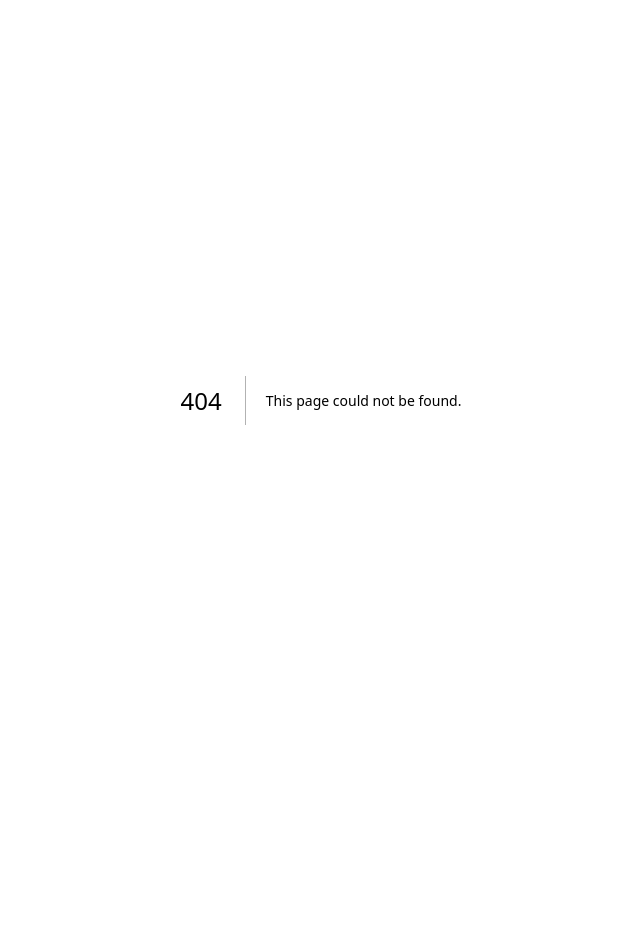
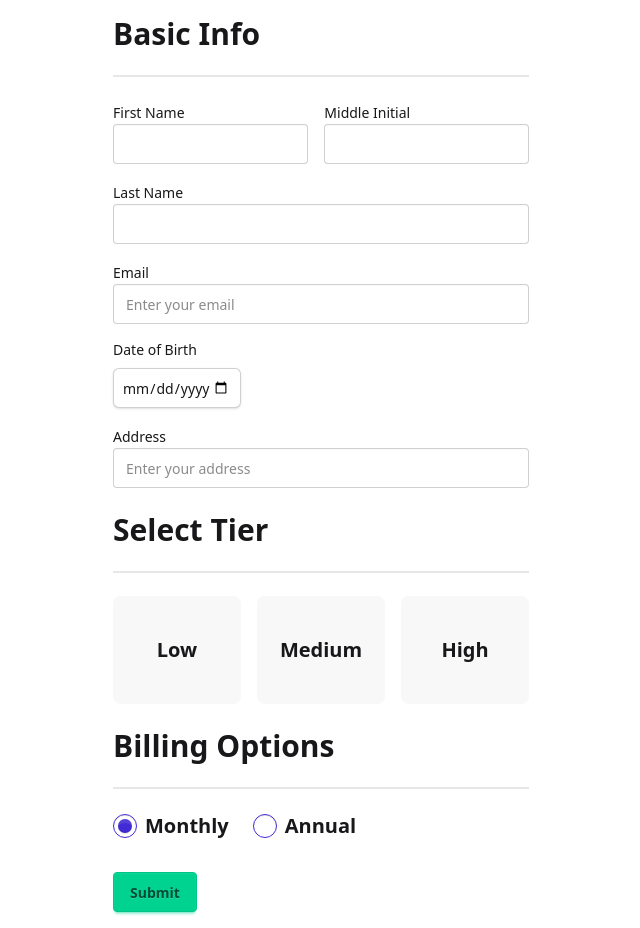
Before and after one commit to jacobschestnut/radian-case-study-client, a Next.js app: page /form in a window 1280 px wide. Before the commit this address had no page. Shown: the whole page, without its empty margins (319-959 px from the left). Before the commit the page ends 800 px from the top, so only its background shows below. Built offline with nearby package versions, Linux system fonts and the light colour scheme.

Commit message:
include tier selection and billing period options in form

```diff
--- a/src/app/api/address-autofill/route.ts
+++ b/src/app/api/address-autofill/route.ts
@@ -15,8 +15,6 @@ export async function POST(req: Request) {
 
     const autoFillData = await addressAutoFillResponse.json();
 
-    console.log(autoFillData);
-
     return NextResponse.json(autoFillData);
 
   } catch (error) {
--- a/src/app/page.tsx
+++ b/src/app/form/page.tsx
@@ -1,9 +1,9 @@
 'use client';
 
-import { BlockList } from "net";
+import TierCard from "@/components/TierCard";
 import { useState, useEffect } from "react";
 
-const Home = () => {
+const Form = () => {
   const [email, setEmail] = useState<string>('');
   const [isValidEmail, setIsValidEmail] = useState<boolean | null>(null);
   const [emailFocused, setEmailFocused] = useState<boolean>(false);
@@ -11,6 +11,11 @@ const Home = () => {
   const [address, setAddress] = useState<string>('');
   const [autofillData, setAutofillData] = useState<any[]>([]);
   const [addressFocused, setAddressFocused] = useState<boolean>(false);
+
+  const tierOptions = ['Low', 'Medium', 'High'];
+  const [selectedOption, setSelectedOption] = useState<string | null>(null);
+
+  const [subscriptionType, setSubscriptionType] = useState<string>("monthly");
 
   const handleEmailChange = (e: React.ChangeEvent<HTMLInputElement>) => {
     setEmail(e.target.value);
@@ -90,9 +95,20 @@ const Home = () => {
     setAutofillData([]);
   };
 
+  const handleSelect = (value: string) => {
+    setSelectedOption(value);
+  };
+
+  const handleChange = (e: React.ChangeEvent<HTMLInputElement>) => {
+    setSubscriptionType(e.target.value);
+  };
+
   return (
     <div className="max-w-md mx-auto p-4">
       <form className="space-y-4">
+        <h2 className="text-3xl font-bold">Basic Info</h2>
+        <div className="divider"></div>
+
         <div className="flex flex-row">
           <div>
             <label htmlFor="firstName" className="text-sm font-medium">First Name</label>
@@ -161,7 +177,7 @@ const Home = () => {
             id="dob"
             name="dob"
             required
-            className="mt-2 p-2 border border-gray-600 rounded-md shadow-sm focus:outline-none focus:ring-2 focus:ring-blue-500"
+            className="mt-2 p-2 input w-32 rounded-md shadow-sm focus:ring-2 focus:input-bordered"
           />
         </div>
 
@@ -196,12 +212,61 @@ const Home = () => {
           </div>
         </div>
 
-        <div>
+        <h2 className="text-3xl font-bold mt-6">Select Tier</h2>
+        <div className="divider"></div>
+
+        <div className="grid grid-cols-1 sm:grid-cols-3 gap-4">
+          {tierOptions.map((option) => (
+            <TierCard
+              key={option}
+              value={option}
+              selected={selectedOption === option}
+              onClick={handleSelect}
+            />
+          ))}
+        </div>
+
+        <h2 className="text-3xl font-bold mt-6">Billing Options</h2>
+        <div className="divider"></div>
+
+        <div className="flex items-center space-x-6">
+          <div className="flex items-center space-x-2">
+            <input
+              type="radio"
+              id="monthly"
+              name="subscription"
+              value="monthly"
+              checked={subscriptionType === "monthly"}
+              onChange={handleChange}
+              className="radio radio-primary"
+            />
+            <label htmlFor="monthly" className="text-xl font-semibold">
+              Monthly
+            </label>
+          </div>
+
+          <div className="flex items-center space-x-2">
+            <input
+              type="radio"
+              id="annual"
+              name="subscription"
+              value="annual"
+              checked={subscriptionType === "annual"}
+              onChange={handleChange}
+              className="radio radio-primary"
+            />
+            <label htmlFor="annual" className="text-xl font-semibold">
+              Annual
+            </label>
+          </div>
+        </div>
+
+      </form>
+        <div className="mt-8">
           <button type="submit" className="btn btn-success">Submit</button>
         </div>
-      </form>
     </div>
   );
 };
 
-export default Home;
+export default Form;
--- /dev/null
+++ b/src/components/TierCard.tsx
@@ -0,0 +1,18 @@
+type TierCardProps = {
+  value: string;
+  selected: boolean;
+  onClick: (value: string) => void;
+}
+
+const TierCard = ({ value, selected, onClick }: TierCardProps) => {
+  return (
+    <div
+      className={`card px-6 py-10 cursor-pointer flex items-center justify-center ${selected ? `bg-blue-700 text-white` : `bg-base-200`}`}
+      onClick={() => onClick(value)}
+    >
+      <h3 className="text-xl font-semibold">{value}</h3>
+    </div>
+  );
+};
+
+export default TierCard;
```
